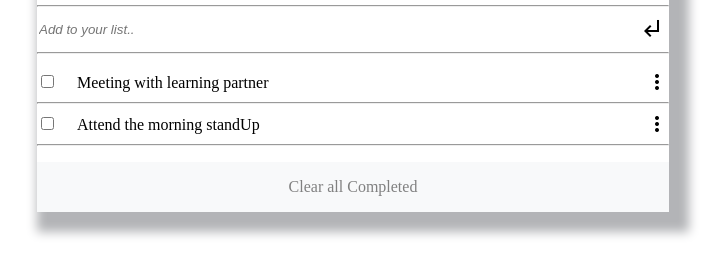
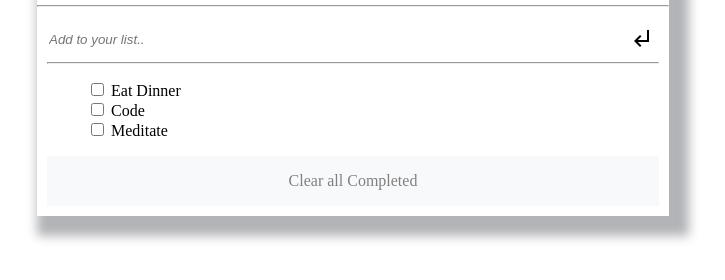
Before and after one commit to BonkeGcobo/ToDoList, a website built with webpack: page src/index.html in a window 1280 px wide. Shown: the part 124-404 px from the top of the page, without its empty margins (287-1012 px from the left). Built offline with nearby package versions, Linux system fonts and the light colour scheme.

Commit message:
Make the toDo list interactive

```diff
--- a/src/index.html
+++ b/src/index.html
@@ -16,7 +16,7 @@
     </div>
     <hr>
 
-    <form>
+    <form class="form">
        <div class="AddingList">
         <input class="addList" type="text" placeholder="Add to your list..">
         <button type="submit"  class="arrow-btn">
@@ -25,10 +25,10 @@
        </div>
        <hr>
 
-       <div class="List-Task">
+       <ul class="List-Task">
 
 
-       </div>
+       </ul>
 
       <div class="CleanDone">
         <a class="anchor" href="#">Clear all Completed</a>
--- a/src/index.js
+++ b/src/index.js
@@ -1,30 +1,43 @@
 import './style.css';
+import ToDo from './state.js';
 
-const taskList = document.querySelector('.List-Task');
-const toDoList = [{
-  index: 1,
-  description: 'Attend the morning standUp',
-  completed: false,
-},
-{
-  index: 0,
-  description: 'Meeting with learning partner',
-  completed: false,
-},
-];
+const defaultList = ['Eat Dinner', 'Code', 'Meditate'];
 
-toDoList.sort((a, b) => a.index - b.index);
+// Add items to UI
+function populateList() {
+  const todoList = document.querySelector('.List-Task');
 
-window.onload = () => {
-  toDoList.forEach((item) => {
-    const listVal = `<div class="toDo">
-    <div class="FirstTwo">
-      <input class="box" type="checkbox" id=${item.index} name="toDo#1">
-      <label class="label" for="toDo#1">${item.description}</label><br>
-    </div>
-    <span id="icon" class="material-icons move-icon">more_vert</span>
-  </div>
-  <hr>`;
-    taskList.insertAdjacentHTML('beforeend', listVal);
+  ToDo.list.forEach((item) => {
+    const listItem = document.createElement('li');
+    listItem.innerHTML = `
+    <input id="${item.index}" class="checkbox" type="checkbox">
+    <span>${item.description}</span>
+    `;
+    todoList.appendChild(listItem);
+    if (item.complete) {
+      listItem.querySelector('input').checked = true;
+      listItem.querySelector('span').classList = 'complete';
+    }
   });
-};
+}
+
+// Window load
+const list = JSON.parse(localStorage.getItem('todoList'));
+if (list) {
+  list.forEach((item) => new ToDo(item.description, item.complete));
+} else {
+  defaultList.forEach((item) => new ToDo(item, false));
+}
+
+populateList();
+
+// Add event listener to checkboxes
+const listCheckboxes = [...document.getElementsByClassName('checkbox')];
+listCheckboxes.forEach((element) => {
+  element.addEventListener('change', () => {
+    const index = parseInt(element.id, 10);
+    ToDo.list[index].update();
+    element.nextElementSibling.classList.toggle('complete');
+    localStorage.setItem('todoList', JSON.stringify(ToDo.list));
+  });
+});
--- /dev/null
+++ b/src/state.js
@@ -0,0 +1,18 @@
+export default class ToDo {
+    static list = [];
+
+    constructor(description, complete = false) {
+      this.description = description;
+      this.complete = complete;
+      this.index = ToDo.list.length;
+      ToDo.list.push(this);
+    }
+
+    update() {
+      if (this.complete) {
+        this.complete = false;
+      } else {
+        this.complete = true;
+      }
+    }
+}
--- a/src/style.css
+++ b/src/style.css
@@ -44,6 +44,7 @@
 
 .List-Task {
   margin-top: 1rem;
+  list-style: none;
 }
 
 .label {
@@ -70,3 +71,12 @@
 .CleanDone {
   margin-top: 1rem;
 }
+
+.form {
+  padding: 10px;
+}
+
+.complete {
+  text-decoration: line-through;
+  color: grey;
+}
```
